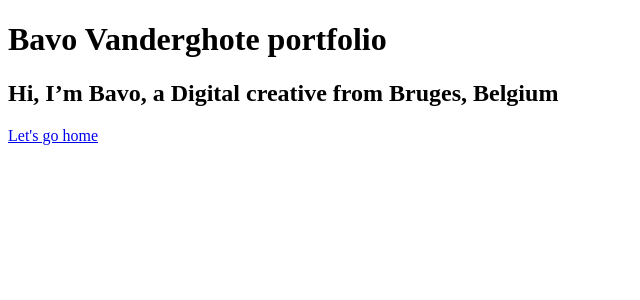
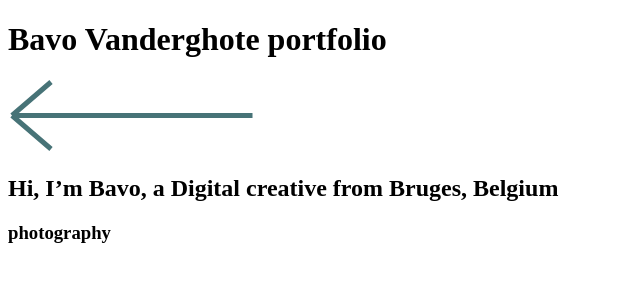
Before and after one commit to BavoVanderghote/portfolio_2020, a PHP site: page /?bavo-says=hello-i-am-bavo in a window 1280 px wide. Shown: the top 300 px of the page, without its empty margins (0-640 px from the left). Run offline with PHP 8.4, Linux system fonts and the light colour scheme; data that the repository does not hold is empty.

Commit message:
styled about page

```diff
--- a/src/view/layout.php
+++ b/src/view/layout.php
@@ -21,7 +21,7 @@
         }
       ?>
 
-      <section class="players">
+      <section>
         <?php echo $content;?>
         </section>
     <?php echo $js; ?>
--- a/src/view/portfolio/about.php
+++ b/src/view/portfolio/about.php
@@ -1,12 +1,19 @@
-<h2><span>Hi,</span> I’m Bavo, a Digital creative from Bruges, Belgium</h2>
+<div class="container">
   <nav>
-  <a href="?bavo-says=let-s-go-home">Let's go home</a>
+    <a href="?bavo-says=let-s-go-home">
+      <svg width="245" height="71" viewBox="0 0 245 71" fill="none" xmlns="http://www.w3.org/2000/svg">
+        <path d="M244.5 35.5H4M4 35.5L43.0074 2M4 35.5L43.0074 69" stroke="#477377" stroke-width="5"/>
+      </svg>
+    </a>
   </nav>
-
-<ul>
+  <h2 class="title title--about"><span class="highlight">Hi,</span> I’m Bavo, a Digital creative from Bruges, Belgium</h2>
+  <section class="photo-grid">
+    <h3 class="hide">photography</h3>
+    <ul class="photo-grid__grid">
       <?php foreach($images as $image) { ?>
         <li>
           <img
+          class="image"
           src="./assets/photography/<?php echo $image["name"]; ?>.jpg"
           width="<?php echo $image["width"]; ?>"
           height="<?php echo $image["height"]; ?>"
@@ -14,3 +21,5 @@
         </li>
       <?php } ?>
     </ul>
+  </section>
+</div>
--- a/src/view/portfolio/index.php
+++ b/src/view/portfolio/index.php
@@ -4,11 +4,11 @@
   <ul class="menu__elements">
     <li class="menu__element menu__element--about"><a href="?bavo-says=hello-i-am-bavo">
       <p>About me</p>
-      <img class="menu__image menu__image--about" src="./assets/me2.png" alt="bavo hanging">
+      <img class="image menu__image--about" src="./assets/me2.png" alt="bavo hanging">
     </a></li>
     <li class="menu__element menu__element--work"><a href="?bavo-says=i-made-this">
       <p>Work</p>
-      <img class="menu__image menu__image--work" src="./assets/me1.png" alt="bavo in half">
+      <img class="image menu__image--work" src="./assets/me1.png" alt="bavo in half">
     </a></li>
     <li class="menu__element menu__element--contact"><a href="?bavo-says=hi">Say hi</a></li>
   </ul>
```
Also changed, not shown: src/style.css (+42 -8 lines). Lines whose indentation alone changed are shown as unchanged.
